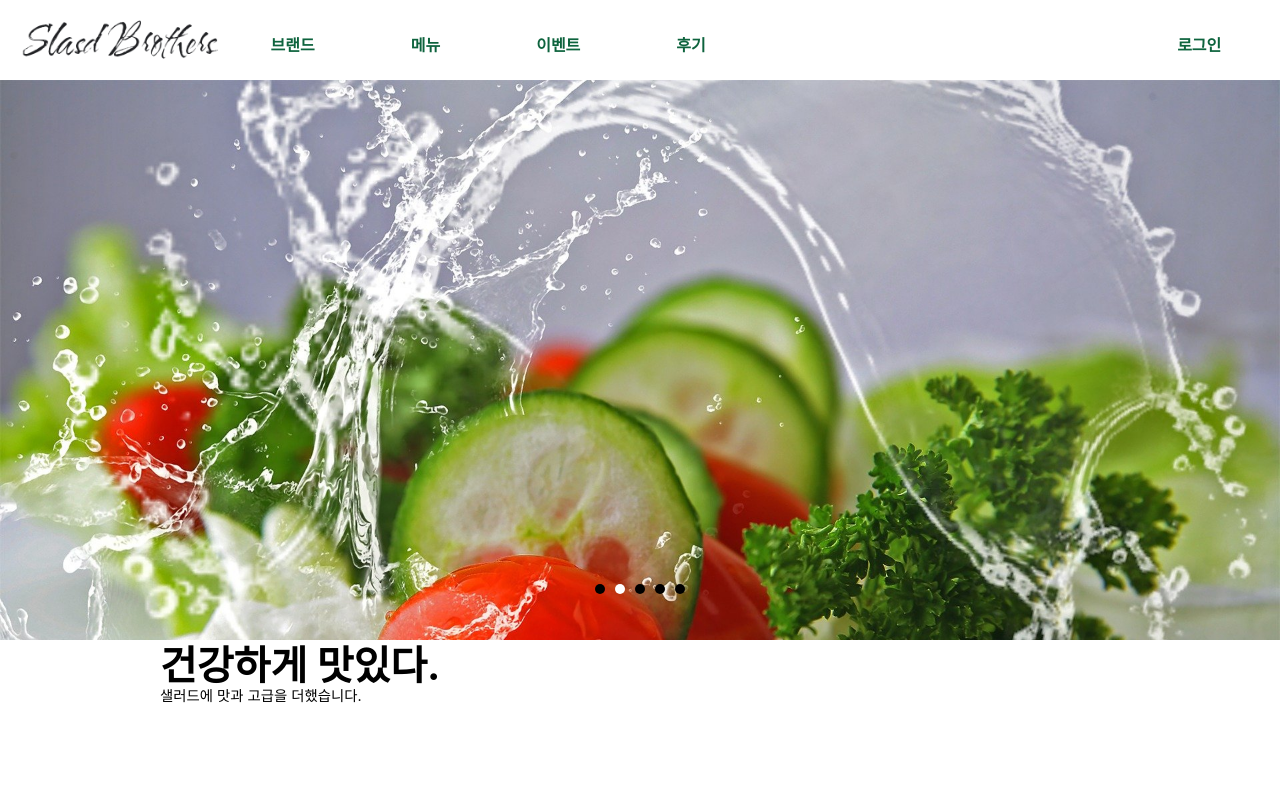
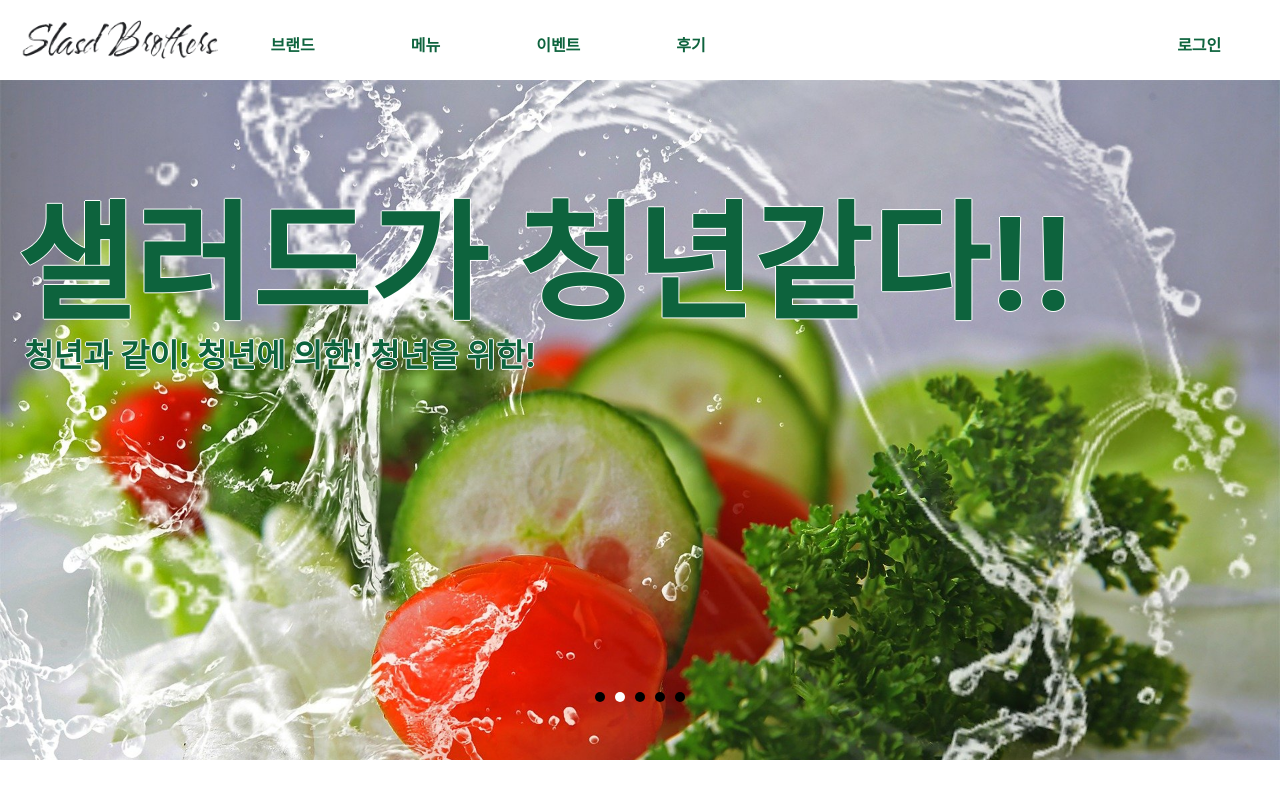
Before and after one commit to Jaek1783/salad, a React (Create React App) app: page / in a window 1280 px wide. Shown: the top 800 px of the page. Built offline with nearby package versions, Linux system fonts and the light colour scheme; grey boxes are pictures that could not be loaded.

Commit message:
메뉴페이지 수정, 슬라이더 디자인 수정

```diff
--- a/src/App.css
+++ b/src/App.css
@@ -104,19 +104,12 @@ h1{
 /* Slide-container */
 .slide-container{
   width:100%;
-  height:35rem;
+  height:85vh;
   overflow: hidden;
   position: relative;
+  background-color: #0d633d;
 }
-.slides{
-  width:600%;
-  height:40rem;
-  display:flex;
-  pointer-events: none;
-  position:absolute;
-  top:0;
-  left:0;
-}
+
 .animated{
   transition:.3s ease-in-out;
 }
@@ -177,29 +170,50 @@ h1{
   background-color:#fff;
 }
 
-/*mainText */
+/* 메인화면 메인 문구 스타일 */
 .mainText{
+  position:absolute;
+  top:30%;
+  color:#0d633d;
+  text-shadow: -1px 0 #fff, 0 1px #fff, 1px 0 #fff, 0 -1px #fff;
+
+  z-index:99;
   padding-top:1.5rem;
-  padding-left:10rem;
+  padding-left:1rem;
 }
 .text01{
-  font-size: 2.5rem;
+  font-size: 8rem;
   font-weight: bold;
   display: inline-block;
   line-height:0;
 }
 .text02{
-  font-size: .9rem;
+  font-weight:bold;
+  font-size: 2rem;
+  padding-top:1rem;
+  padding-left:.5rem;
 }
-/* 메인화면 메인 문구 모바일 스타일 */
+.text01_T{
+  font-size: 5rem;
+  font-weight: bold;
+  display: inline-block;
+  line-height:0;
+}
+.text02_T{
+  font-size: 1.5rem;
+  padding-top:.3rem;
+  padding-left:.5rem;
+}
 .text01_M{
-  font-size: 2.2rem;
+  font-size: 3rem;
   font-weight: bold;
   display: inline-block;
   line-height:0;
 }
 .text02_M{
-  font-size: .8rem;
+  font-size: 1.1rem;
+  padding-top:.3rem;
+  padding-left:.5rem;
 }
 /* menu */
 .mg10{
@@ -212,6 +226,7 @@ margin-top:10rem;
   width:100%;
   height:120px;
   display: flex;
+
 }
 .menu>span{
   display: inline-block;
@@ -257,6 +272,10 @@ margin-top:10rem;
   text-align: center;
   font-size: 1.2rem;
 
+}
+.menu_page{
+  text-align:center;
+  margin: 1rem auto;
 }
 .menus_pic{
   width:16rem;
@@ -455,7 +474,6 @@ border-right:1px solid #ccc;
   width:50%;
 }
 .BrandImg_M>p{
-  width:500px;
   margin:0 auto;
 }
 .BrandImg>p{
@@ -508,7 +526,8 @@ dd>strong{
 .event_img{
   width:6rem;
   height:8.5rem;
-  border:1px solid #000;
+  /* border:1px solid #000; */
+  overflow: hidden;
   vertical-align:middle;
   background-color: #fff;
 }
@@ -521,7 +540,7 @@ dd>strong{
 }
 /* 이벤트페이지 반응형 스타일 */
 .render_event_M{
-  width:50%;
+  width:80%;
   margin:0 auto 2rem;
   padding:2rem 3rem;
   border:1px solid #000;
@@ -533,7 +552,8 @@ dd>strong{
   width:6rem;
   height:8.5rem;
   margin:0 auto 1rem;
-  border:1px solid #000;
+  /* border:1px solid #000; */
+  overflow: hidden;
   vertical-align:middle;
   background-color: #fff;
 }
--- a/src/eventContens/EventDetail.js
+++ b/src/eventContens/EventDetail.js
@@ -26,6 +26,7 @@ const Container = styled.div`
 margin:10rem auto;
     .eventImg {
         text-align:center;
+        height:8.5rem;
     }
 
     img{
@@ -38,6 +39,7 @@ margin:10rem auto;
         font-size:30px;
         font-weight:bold;
         padding-top:3rem;
+
     }
     dd{
         font-size:20px;
@@ -50,7 +52,7 @@ margin:10rem auto;
         font-weight:bold;
         border-radius:15px;
         position:absolute;
-        top:48%;
+        bottom:40%;
         left:50%;
         transform:translate(-50%);
         cursor:pointer;
--- a/src/mainContents/Slider.js
+++ b/src/mainContents/Slider.js
@@ -39,14 +39,19 @@ const Slide = ()=> {
                 setCrruentIdx((idxRef.current=0));
             },300);
         }
-    // 미디어쿼리 Mobile
-    const Mobile = useMediaQuery({
-        query:"(max-Width:950px)"}
+    // 미디어쿼리
+    const isPc = useMediaQuery({
+        query : "(min-width:1030px)"
+    });
+    const Tablet = useMediaQuery({
+        query:"(min-Width:680px)"}
      );
+     const TabletOrMobile01 = Tablet? "text01_T":"text01_M";
+     const TabletOrMobile02 = Tablet? "text02_T":"text02_M";
     return(
         <>
           <div className="slide-container">
-            <ul className={0< currentIdx && currentIdx <slideCount ? 'slides animated':'slides'} ref={slideRef}>
+            <Slides className={0< currentIdx && currentIdx <slideCount ? 'animated':''} ref={slideRef} isPc = {isPc}>
                 {slideImg.map(slide=>{
                     return(
                         <li key={slide.id} className="slide-item">
@@ -54,7 +59,7 @@ const Slide = ()=> {
                         </li>
                     )
                 })}
-            </ul>
+            </Slides>
          {/*  페이저 만들기 */}
             <div className="pager">
                 <span data-idx="0" className={currentIdx == 0 ? "active": ""}
@@ -85,10 +90,24 @@ const Slide = ()=> {
             </div>
           </div>
         <div className="mainText">
-            <p className={Mobile? "text01_M":"text01"}>건강하게 맛있다.</p>
-            <p className={Mobile? "text02_M":"text02"}>샐러드에 맛과 고급을 더했습니다.</p>
+            <p className={isPc? "text01":TabletOrMobile01}>샐러드가 청년같다!!</p>
+            <p className={isPc? "text02":TabletOrMobile02}>청년과 같이! 청년에 의한! 청년을 위한!</p>
         </div>
         </>
     )
 }
 export default Slide;
+
+const Slides = styled.ul`
+width:600%;
+display:flex;
+pointer-events: none;
+position:absolute;
+top:0;
+left:0;
+    li{
+        img{
+            height:${props=>props.isPc? "":"85vh"}
+        }
+    }
+`;
--- a/src/menuContents/MenuPage.js
+++ b/src/menuContents/MenuPage.js
@@ -44,10 +44,11 @@ const Menu_Page = ()=> {
                     )
                 })}
             </SubMenu>
-            <div>
-                {data.map((menu,index)=>{
+            <div className="menu_page">
+                {data.length !== 0 ?
+                    data.map((menu,index)=>{
                         return(
-                        <Container key={index} menu={menu}>
+                            <Container key={index} menu={menu} isPc = {isPc}>
                                 <dl>
                                     <dt><img src={menu.img} alt={'메뉴이미지0'+menu.id} /></dt>
                                     <dd>
@@ -56,8 +57,9 @@ const Menu_Page = ()=> {
                                     </dd>
                                 </dl>
                             </Container>
-                    )
-                })}
+                               )})
+                :"메뉴를 검색하거나 메뉴보기를 클릭해 주세요"}
+
             </div>
         </div>
     );
@@ -103,12 +105,11 @@ const SubMenu = styled.ul`
 
 `;
 const Container = styled.div`
-
     width:80%;
     margin:0 auto;
     dl{
         margin:${props => props.menu.value === 'title' ? "0 auto":"0"};
-        display:flex;
+        display:${props => props.isPc ?  "flex":"block"};
         align-items:center;
         justify-content:${props => props.menu.value === 'title' ? "center":""};
         padding:.5rem;
@@ -119,7 +120,9 @@ const Container = styled.div`
     dt{
         width:${props => props.menu.value === 'title' ? "10rem":"8rem"};
         padding:${props => props.menu.value === 'title' ? "3rem":"0"};
-
+        img{
+            width:${props => props.menu.value === 'title' ? "10rem":"8rem"};
+        }
 
     }
     dd{
--- a/src/realContents/Real_contents.js
+++ b/src/realContents/Real_contents.js
@@ -32,8 +32,14 @@ const RealContents = ()=>{
                                     navigate('/real/'+(index+1));
                                 }}>{real.title}</p>
                                 <button className="item_del" onClick={()=>{
-                                    dispatch(deleteReal(index));
-                                    navigate('/real/0');
+                                    if(index == 0){
+                                        alert("로그인 후 이용하세요");
+                                    }
+                                    else{
+                                        dispatch(deleteReal(index));
+                                        navigate('/real/0');
+                                    }
+
                                 }}>X</button>
                             </Items>
                         )
```
Lines whose indentation alone changed are shown as unchanged.
